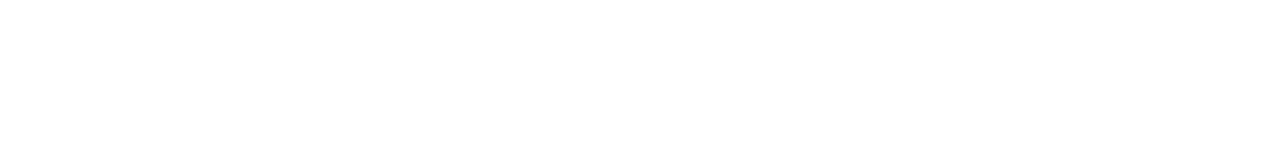
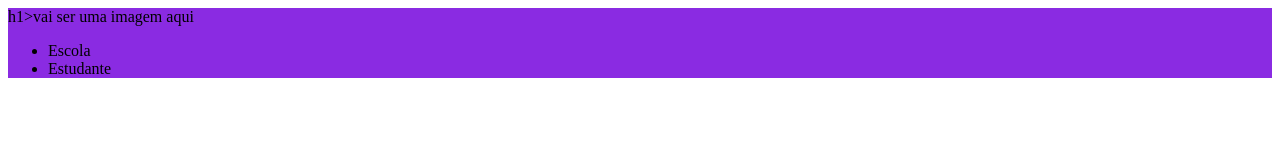
Before and after one commit to jdamioA/jDamiao, a plain HTML site: page index.html in a window 1280 px wide. Drawn offline with Linux system fonts and the light colour scheme.

Commit message:
header iniciado

```diff
--- a/index.html
+++ b/index.html
@@ -4,8 +4,17 @@
     <meta charset="UTF-8">
     <meta name="viewport" content="width=device-width, initial-scale=1.0">
     <title>Document</title>
+    <link rel="stylesheet" href="style.css">
 </head>
 <body>
+<header>
+    h1>vai ser uma imagem aqui</h1>
+    <ul>
+        <li>Escola</li>
+        <li>Estudante</li>
+    </ul>
+</header>
+
 
 </body>
 </html>
--- a/style.css
+++ b/style.css
@@ -0,0 +1,3 @@
+header{
+   background-color: blueviolet;
+}
```
